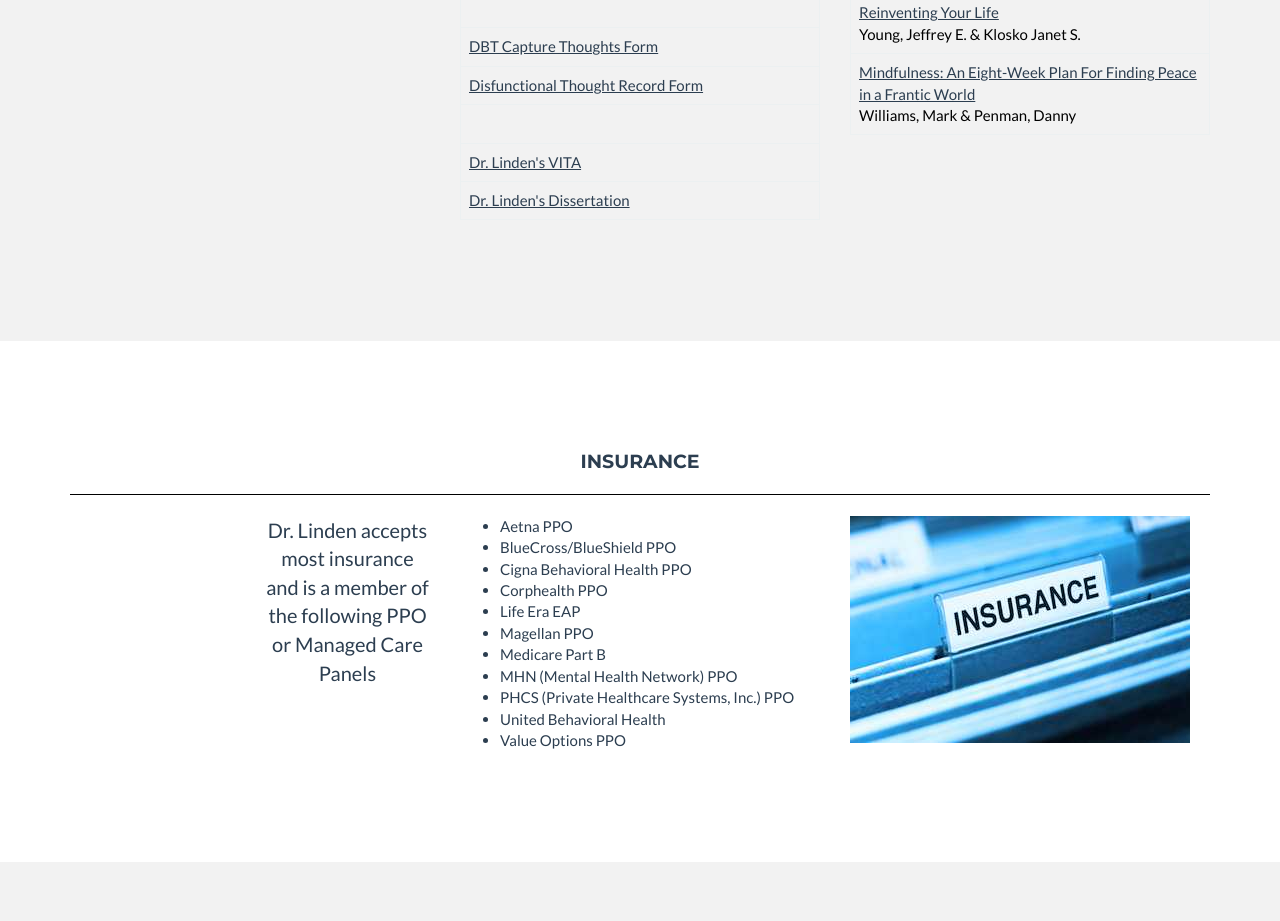
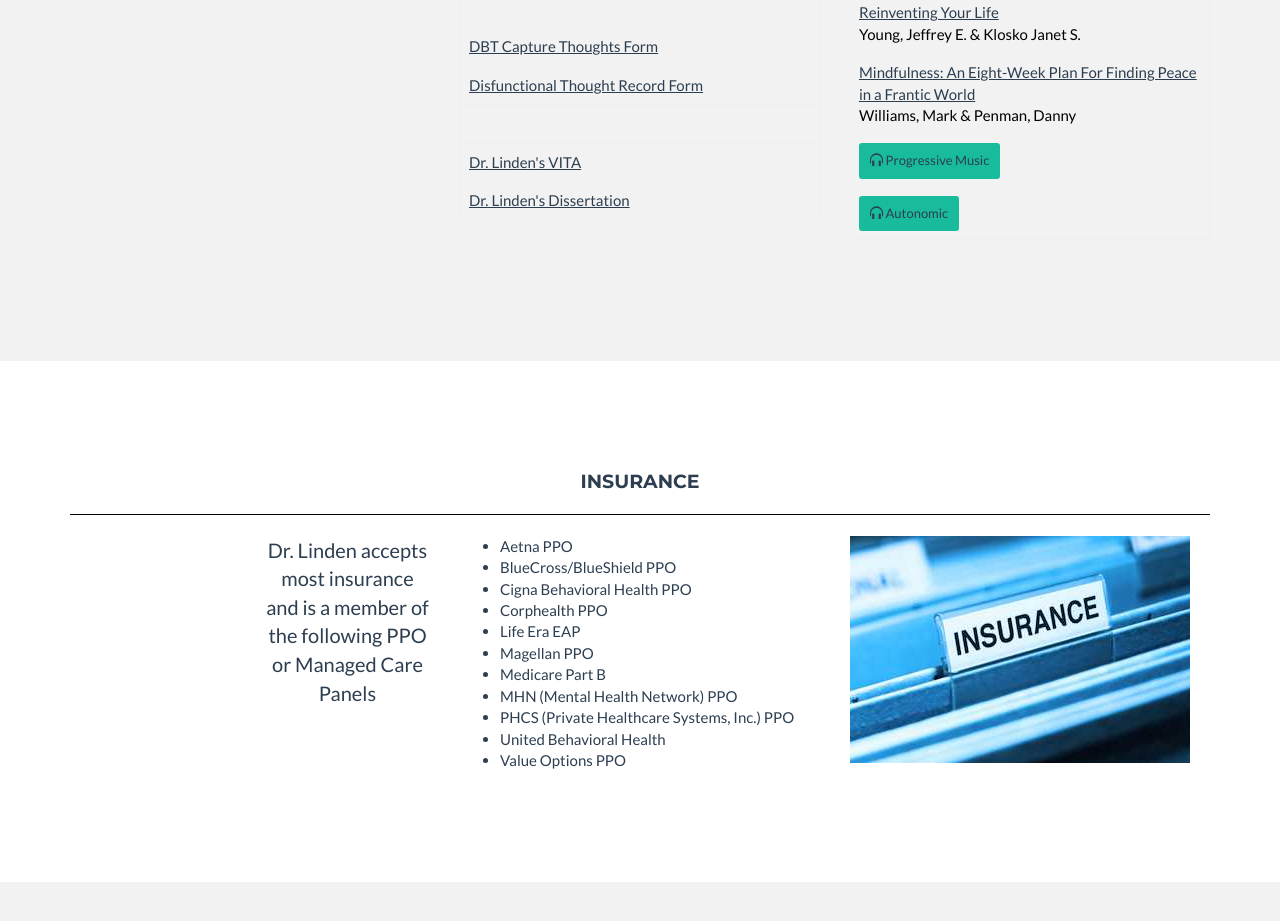
Before and after one commit to tommyco/LPS, a plain HTML site: page index.html in a window 1280 px wide. Shown: the part 2727-3648 px from the top of the page. Drawn offline with nearby package versions, Linux system fonts and the light colour scheme.

Commit message:
Add audio files for download

```diff
--- a/index.html
+++ b/index.html
@@ -235,6 +235,12 @@
 				<td><a href="http://amzn.com/1609618955" target="1">Mindfulness: An Eight-Week Plan For Finding Peace in a Frantic World</a><br/>Williams, Mark & Penman, Danny</td>
 			      </tr>
 
+			      <tr>
+			      	<td><a href="audio/2 Progressive Music.mp3" download class="btn btn-success btn-sm"><span class="glyphicon glyphicon-headphones"></span> Progressive Music</a><br/></td>
+			      </tr>
+			      <tr>
+			      	<td><a href="audio/4 Autonomic.mp3" download class="btn btn-success btn-sm"><span class="glyphicon glyphicon-headphones"></span> Autonomic</a><br/></td>
+			      </tr>
 			    </tbody>
 			    </thead>
 			</table>
```
Also changed, not shown: 2 other files.
